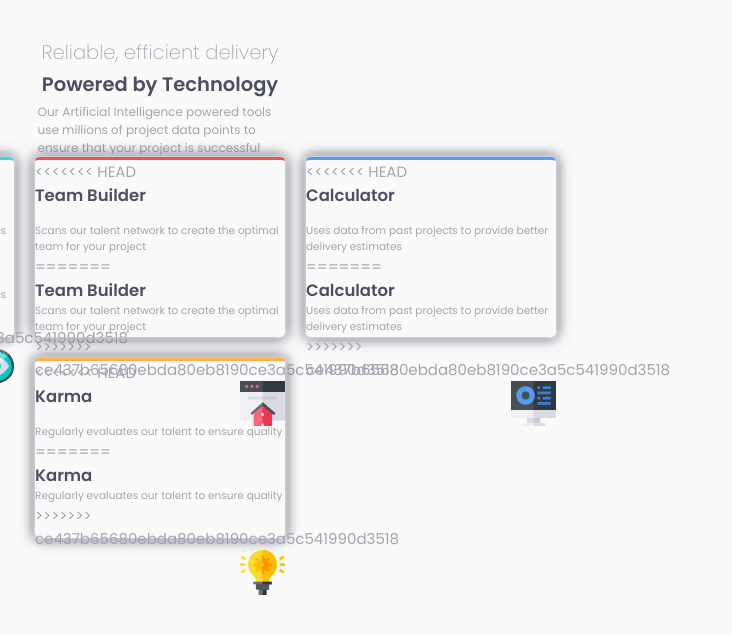
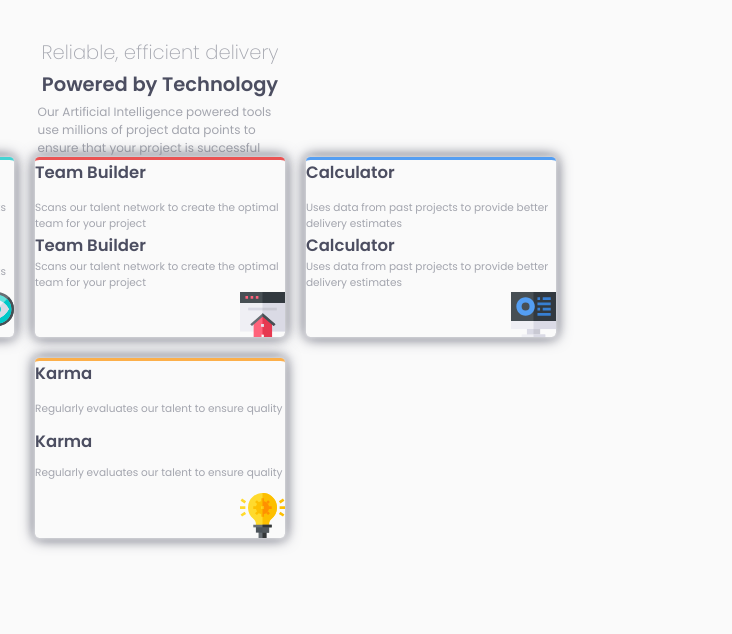
Before and after one commit to Jorgel7202/four-card-feature-main, a plain HTML site: page index.html in a window 1280 px wide. Shown: the whole page, without its empty margins (0-732 px from the left). Drawn offline with Linux system fonts and the light colour scheme.

Commit message:
Update index.html

```diff
--- a/index.html
+++ b/index.html
@@ -34,22 +34,18 @@
       </header>
       <main>
         <article class="color_cyan">
-<<<<<<< HEAD
           <div class="info">
             <h3>Supervisor</h3>
             <p>Monitors activity to identify project roadblocks</p>
           </div>
-=======
           <h3>Supervisor</h3>
           <p>Monitors activity to identify project roadblocks</p>
->>>>>>> ce437b65680ebda80eb8190ce3a5c541990d3518
           <figure>
             <img src="images/icon-supervisor.svg" alt="icono" />
           </figure>
         </article>
         <div class="grup">
           <article class="color_red">
-<<<<<<< HEAD
             <div class="info">
               <h3>Team Builder</h3>
               <p>
@@ -57,46 +53,38 @@
                 project
               </p>
             </div>
-=======
             <h3>Team Builder</h3>
             <p>
               Scans our talent network to create the optimal team for your
               project
             </p>
->>>>>>> ce437b65680ebda80eb8190ce3a5c541990d3518
             <figure>
               <img src="images/icon-team-builder.svg" alt="icono" />
             </figure>
           </article>
           <article class="color_orange">
-<<<<<<< HEAD
             <div class="info">
               <h3>Karma</h3>
               <p>Regularly evaluates our talent to ensure quality</p>
             </div>
-=======
             <h3>Karma</h3>
             <p>Regularly evaluates our talent to ensure quality</p>
->>>>>>> ce437b65680ebda80eb8190ce3a5c541990d3518
             <figure>
               <img src="images/icon-karma.svg" alt="icono" />
             </figure>
           </article>
         </div>
         <article class="color_blue">
-<<<<<<< HEAD
           <div class="info">
             <h3>Calculator</h3>
             <p>
               Uses data from past projects to provide better delivery estimates
             </p>
           </div>
-=======
           <h3>Calculator</h3>
           <p>
             Uses data from past projects to provide better delivery estimates
           </p>
->>>>>>> ce437b65680ebda80eb8190ce3a5c541990d3518
           <figure>
             <img src="images/icon-calculator.svg" alt="icono" />
           </figure>
```
